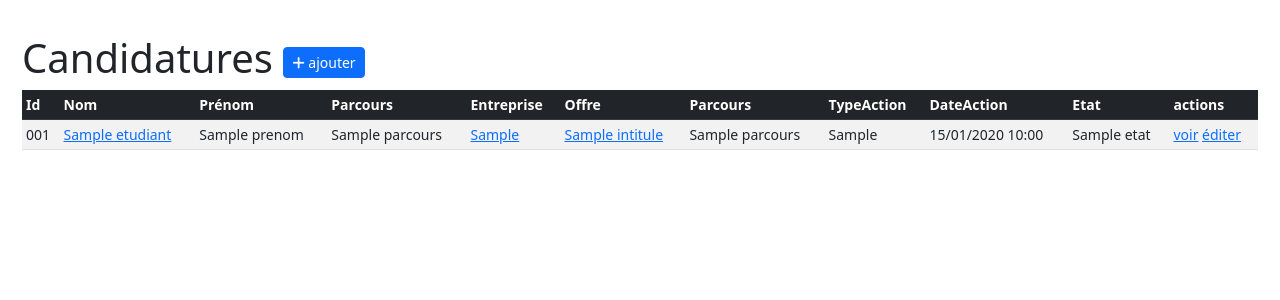
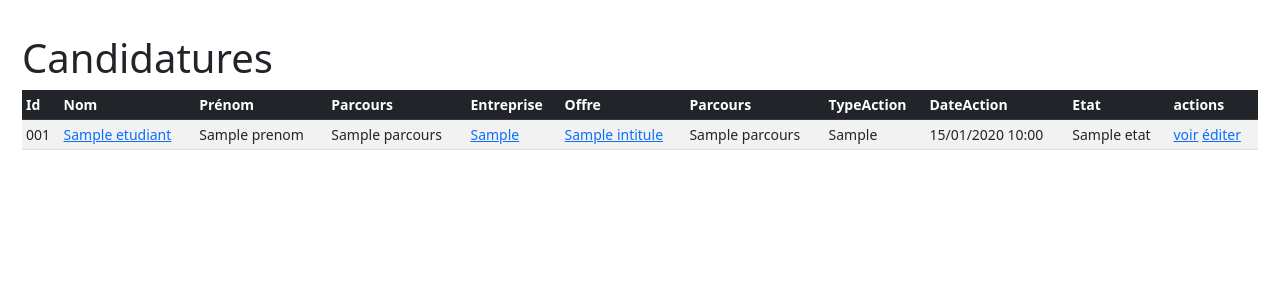
Before and after one commit to Quentlac/SAE4-Symfony, a Symfony app: template templates/Admin/candidature/index.html.twig in a window 1280 px wide. Shown: the part 56-356 px from the top of the page. Run offline with Twig, Linux system fonts and the light colour scheme; the template is opened without the code that fills it: most values are stand-ins (such as "Sample title", 1, 10 or a date in 2020); some libraries are stand-ins or nearby versions.

Commit message:
suppression bouton new candidature

```diff
--- a/templates/Admin/candidature/index.html.twig
+++ b/templates/Admin/candidature/index.html.twig
@@ -3,7 +3,7 @@
 {% block title %}Candidature index{% endblock %}
 
 {% block body %}
-    <h1>Candidatures <a class="btn btn-primary btn-sm" href="{{ path('app_candidature_new') }}"><i class="fa fa-plus"></i> ajouter</a></h1>
+    <h1>Candidatures {# <a class="btn btn-primary btn-sm" href="{{ path('app_candidature_new') }}"><i class="fa fa-plus"></i> ajouter</a> #} </h1>
 
     <table class="MyDataTable table table-striped table-sm table-hover small">
         <thead class="table-dark">
```
